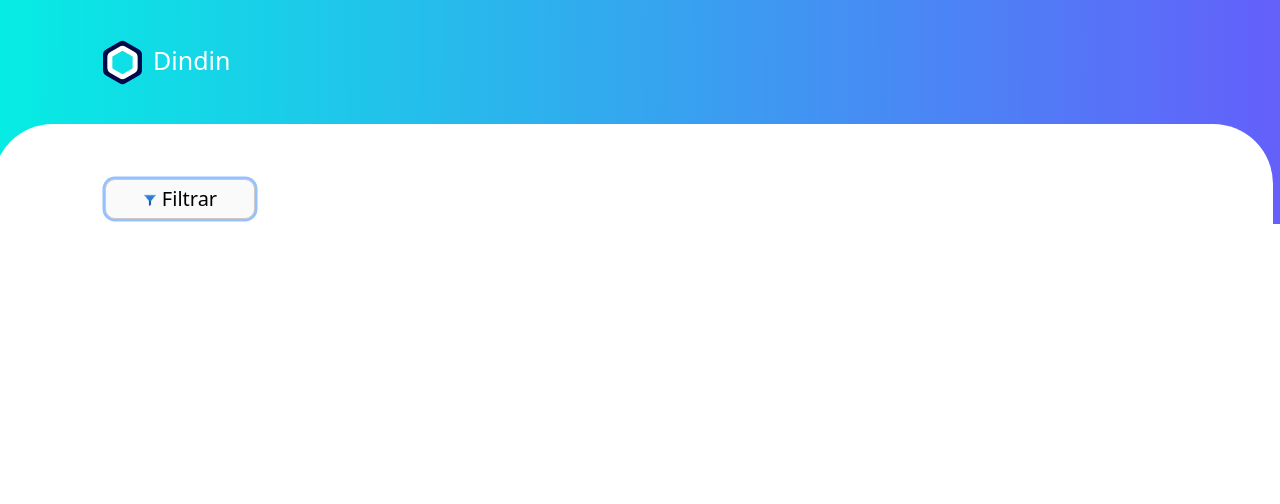
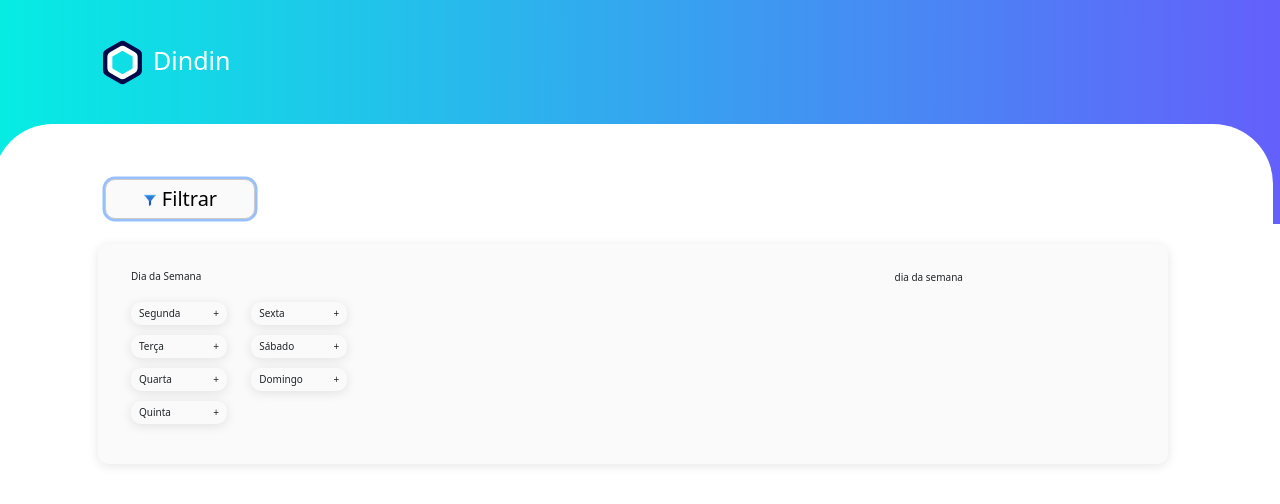
Before and after one commit to fiusks/dindin, a React (Create React App) app in the folder frontend/: page /home in a window 1280 px wide. Both pictures are taken after a click on the button "Filtrar". Shown: the top 504 px of the page. Built offline with nearby package versions, Linux system fonts and the light colour scheme.

Commit message:
filters implementation

```diff
--- /dev/null
+++ b/frontend/src/components/filter-category/index.tsx
@@ -0,0 +1,63 @@
+import './style.scss';
+import { Button } from 'react-bootstrap';
+import { useEffect, useState } from 'react';
+
+interface Filter {
+  filterName: string;
+  value: number | boolean;
+}
+
+interface Props {
+  filterTitle: string;
+  setFilters: React.Dispatch<React.SetStateAction<Filter[]>>;
+}
+
+export default function FilterElement({ filterTitle, setFilters }: Props) {
+  const [filterByDay, setFilterByDay] = useState([
+    { filterName: 'Segunda', value: false },
+    { filterName: 'Terça', value: false },
+    { filterName: 'Quarta', value: false },
+    { filterName: 'Quinta', value: false },
+    { filterName: 'Sexta', value: false },
+    { filterName: 'Sábado', value: false },
+    { filterName: 'Domingo', value: false },
+  ]);
+
+  const handleFiltersButton = function (clickedFilter: string) {
+    const selectedFilterIndex = filterByDay.findIndex(
+      (filter) => filter.filterName === clickedFilter
+    );
+    const newFilterByDay = [...filterByDay];
+    if (selectedFilterIndex !== -1) {
+      newFilterByDay[selectedFilterIndex].value =
+        !newFilterByDay[selectedFilterIndex].value;
+    }
+    setFilterByDay(newFilterByDay);
+  };
+  useEffect(() => {
+    const selectedFilters = [...filterByDay];
+    const filterList = selectedFilters.filter((filter) => filter.value);
+    setFilters(filterList);
+  }, [filterByDay]);
+
+  return (
+    <>
+      <h6>{filterTitle}</h6>
+      <div className="grid">
+        {filterByDay.map((filter) => {
+          return (
+            <Button
+              key={filter.filterName}
+              onClick={() => handleFiltersButton(filter.filterName)}
+              className={filter.value ? 'selected' : ''}
+            >
+              <span>{filter.filterName}</span>
+
+              <span>+</span>
+            </Button>
+          );
+        })}
+      </div>
+    </>
+  );
+}
--- /dev/null
+++ b/frontend/src/components/filter-category/style.scss
@@ -0,0 +1,23 @@
+.grid {
+  margin-top: 2rem;
+	display: grid;
+	grid-auto-flow: column;
+	grid-gap: 1px;
+	grid-template-rows: repeat(4, auto);
+
+  Button{
+   all: unset;
+   display: flex;
+   justify-content: space-between;
+   vertical-align: middle;
+   background: #fafafa;
+   box-shadow: 0px 2px 11px rgba(0, 0, 0, 0.1);
+   border-radius: 10px;
+   padding: 0.4rem 0.8rem;
+   width: 8rem;
+   margin-bottom: 0.9rem;
+   &.selected{
+    background-color: tomato;
+   }
+  }
+}
--- a/frontend/src/components/filter/index.tsx
+++ b/frontend/src/components/filter/index.tsx
@@ -2,21 +2,53 @@ import './style.scss';
 import { Row, Col, Button } from 'react-bootstrap';
 import { useState } from 'react';
 import filterIcon from '../../assets/images/filter-icon.svg';
+import FilterElement from '../filter-category';
 
+interface Filter {
+  filterName: string;
+  value: number | boolean;
+}
 export default function Filter() {
   const [showFilter, setShowFilter] = useState(false);
 
+  const filterByValue = [
+    { filterName: 'minValue', value: 0 },
+    { filterName: 'maxValue', value: 0 },
+  ];
+
+  const filterList: Filter[] = [];
+
+  const [filters, setFilters] = useState(filterList);
+  console.log(filters);
   return (
     <Row>
       <Col>
-        <Button className="filter-btn">
+        <Button
+          className="filter-btn"
+          onClick={() => setShowFilter(!showFilter)}
+        >
           <img src={filterIcon} alt="filter icon" className="img-fluid" />
           Filtrar
         </Button>
-
-        <Row>
-          <Col></Col>
-        </Row>
+        {showFilter && (
+          <Row className="filter-container">
+            <Col>
+              <FilterElement
+                filterTitle="Dia da Semana"
+                setFilters={setFilters}
+              />
+            </Col>
+            <Col>
+              {/* <FilterElement
+                filterTitle="Categoria"
+                setFilters={setFilters}
+                filters={filters}
+              /> */}
+            </Col>
+            <Col></Col>
+            <Col>dia da semana</Col>
+          </Row>
+        )}
       </Col>
     </Row>
   );
--- a/frontend/src/components/filter/style.scss
+++ b/frontend/src/components/filter/style.scss
@@ -19,3 +19,26 @@ width: 15rem;
     border-color: #cfc8c8;
   }
 }
+.filter-container{
+  margin-top: 2.5rem;
+  padding: 2.6rem;
+  height: 22rem;
+  background: #FAFAFA;
+  box-shadow: 0px 2px 11px rgba(0, 0, 0, 0.1);
+  border-radius: 10px;
+}
+.row{
+  .col{
+    &.vertical-line{
+
+
+      width: 1px;
+          background-color: silver;
+          float: left;
+          border: 2px ridge silver ;
+          border-radius: 2px;
+    }
+
+  }
+
+}
```
